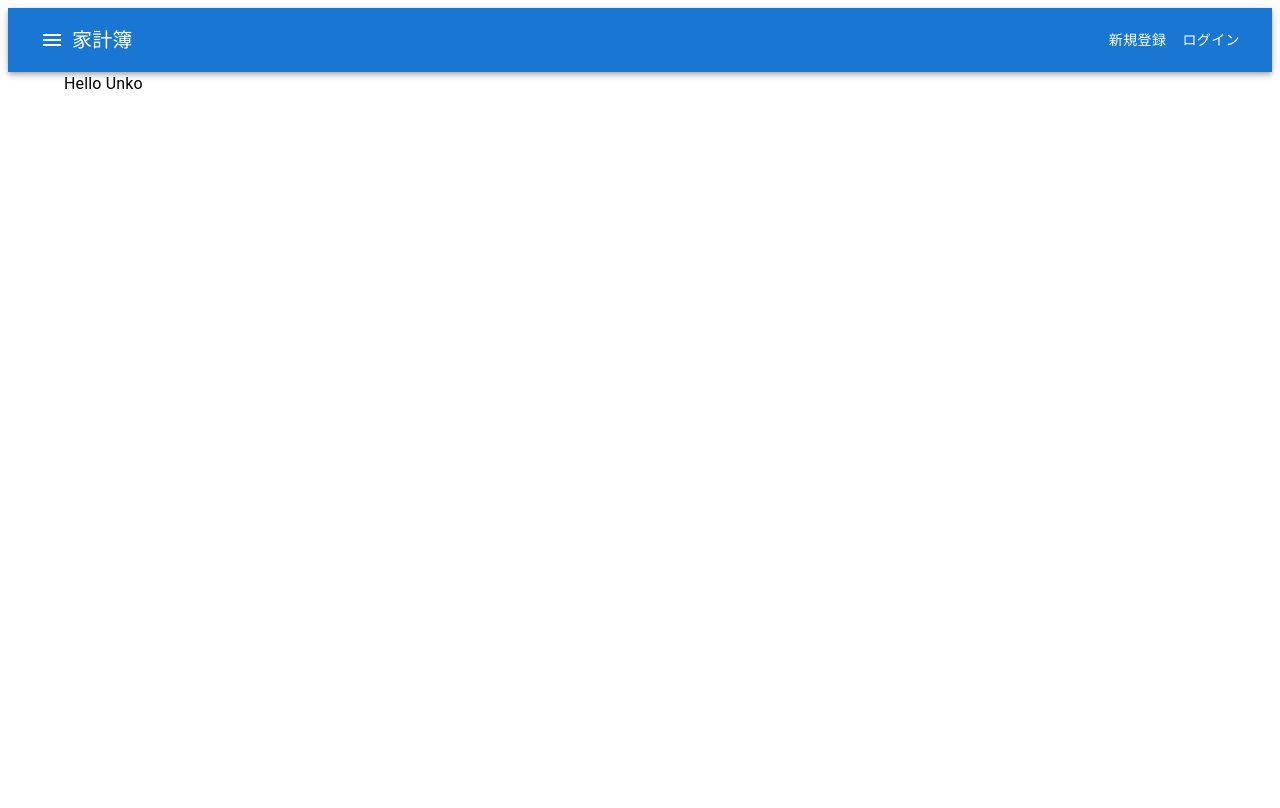
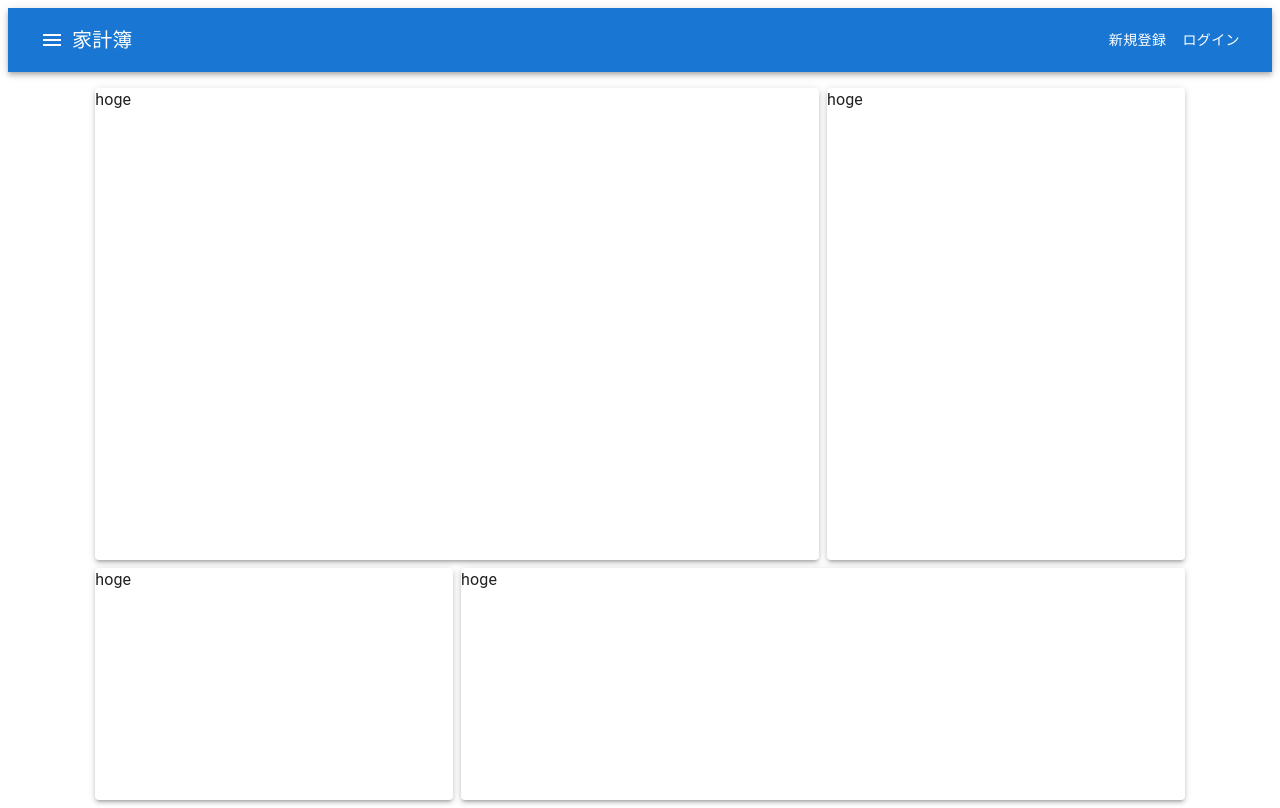
Before and after one commit to HirokiNakazawa/share-spend-client, a Next.js app: page / in a window 1280 px wide. Built offline with nearby package versions, Linux system fonts and the light colour scheme.

Commit message:
ダッシュボードのレイアウト作成

```diff
--- a/src/app/components/DashBoard.tsx
+++ b/src/app/components/DashBoard.tsx
@@ -1,13 +1,34 @@
-import { Container, Typography } from "@mui/material";
+import { Container, Grid, Paper, Typography } from "@mui/material";
 import { FC } from "react";
-import CustomModal from "./CunstomModal";
 
 const DashBoard: FC = () => {
   return (
-    <Container>
-      <CustomModal />
-      <Typography>Hello Unko</Typography>
-    </Container>
+    <>
+      <Container style={{ maxWidth: "90%" }}>
+        <Grid container spacing={1} mt={1}>
+          <Grid item xs={8} height="60vh">
+            <Paper elevation={3} sx={{ height: "100%" }}>
+              <Typography>hoge</Typography>
+            </Paper>
+          </Grid>
+          <Grid item xs={4}>
+            <Paper elevation={3} sx={{ height: "100%" }}>
+              <Typography>hoge</Typography>
+            </Paper>
+          </Grid>
+          <Grid item xs={4} height="30vh">
+            <Paper elevation={3} sx={{ height: "100%" }}>
+              <Typography>hoge</Typography>
+            </Paper>
+          </Grid>
+          <Grid item xs={8}>
+            <Paper elevation={3} sx={{ height: "100%" }}>
+              <Typography>hoge</Typography>
+            </Paper>
+          </Grid>
+        </Grid>
+      </Container>
+    </>
   );
 };
 
--- a/src/app/page.tsx
+++ b/src/app/page.tsx
@@ -1,11 +1,12 @@
-import { Box, Container, Typography } from "@mui/material";
 import { FC } from "react";
+import CustomModal from "./components/CunstomModal";
 import Header from "./components/Header";
 import DashBoard from "./components/DashBoard";
 
 const Home: FC = () => {
   return (
     <>
+      <CustomModal />
       <Header />
       <DashBoard />
     </>
```
